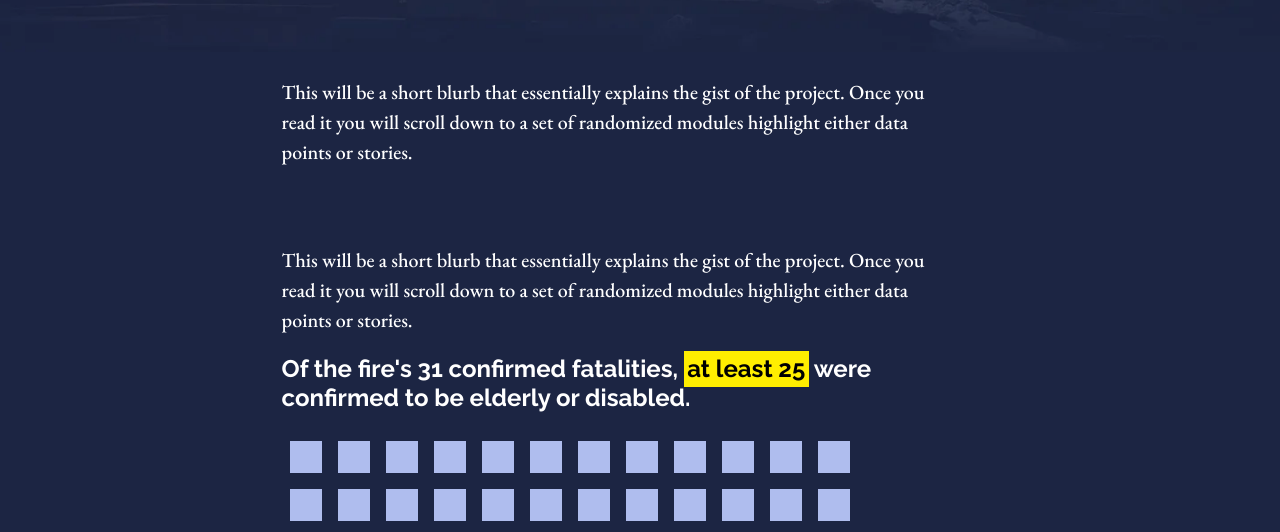
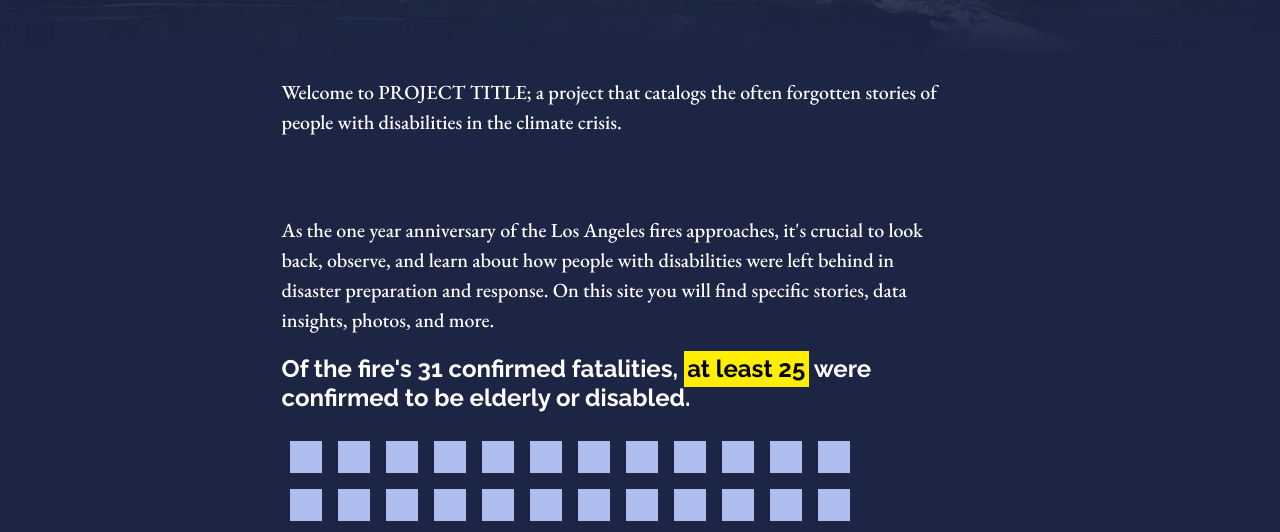
Before and after one commit to reyna458/roughdraft, a plain HTML site: page index.html in a window 1280 px wide. Shown: the part 743-1275 px from the top of the page. Drawn offline with nearby package versions, Linux system fonts and the light colour scheme.

Commit message:
Add files via upload

```diff
--- a/index.html
+++ b/index.html
@@ -41,9 +41,9 @@
 
         <main>
            <div id="intro-graf">
-                <p>This will be a short blurb that essentially explains the gist of the project. Once you read it you will scroll down to a set of randomized modules highlight either data points or stories.</p>
+                <p>Welcome to PROJECT TITLE; a project that catalogs the often forgotten stories of people with disabilities in the climate crisis.</p>
                 <br><br>
-                 <p>This will be a short blurb that essentially explains the gist of the project. Once you read it you will scroll down to a set of randomized modules highlight either data points or stories.</p>
+                 <p>As the one year anniversary of the Los Angeles fires approaches, it's crucial to look back, observe, and learn about how people with disabilities were left behind in disaster preparation and response. On this site you will find specific stories, data insights, photos, and more.</p>
             </div>
 
             <div class="data-viz-box">
```
